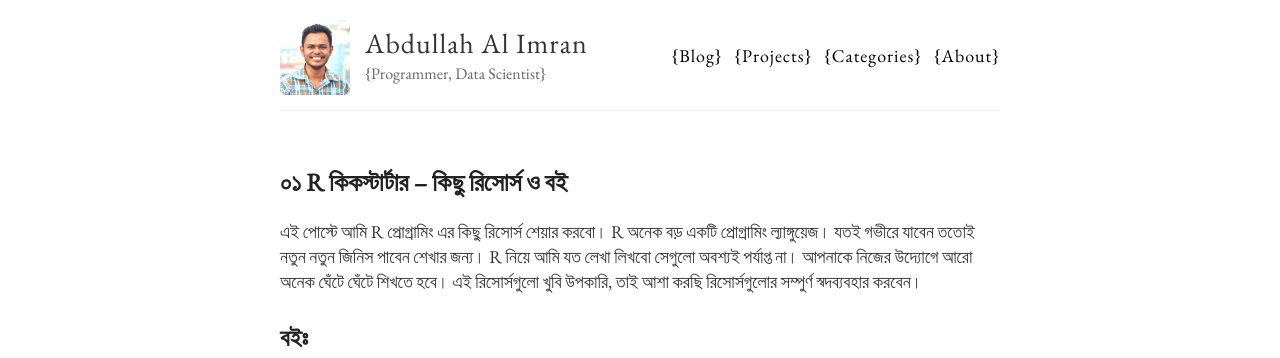
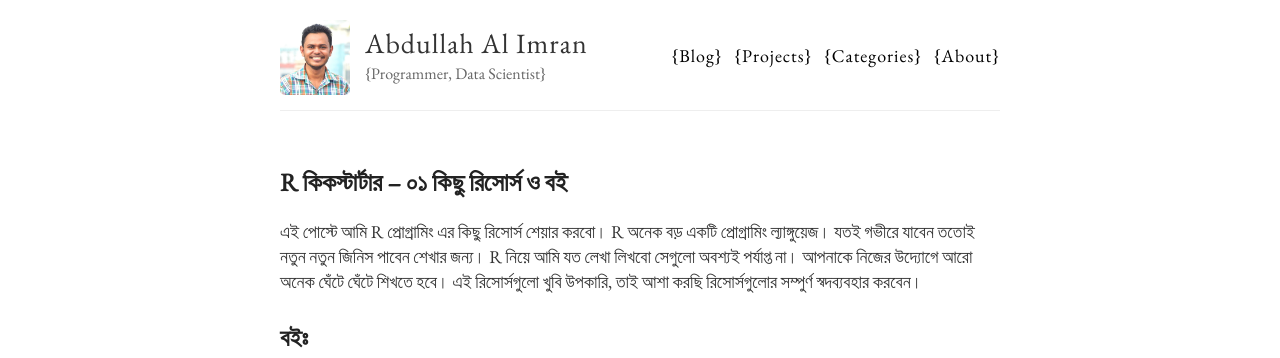
Before and after one commit to abdalimran/abdalimran.github.io, a Jekyll site: the page built from _posts/2016-7-28-r-প্রোগ্রামিং-রিসোর্স.md, in a window 1280 px wide. Shown: the top 358 px of the page. Built offline with Jekyll 4.4.1, drawn with Linux system fonts in a browser that asks for light colours.

Commit message:
Update 2016-7-28-r-প্রোগ্রামিং-রিসোর্স.md

```diff
--- a/_posts/2016-7-28-r-প্রোগ্রামিং-রিসোর্স.md
+++ b/_posts/2016-7-28-r-প্রোগ্রামিং-রিসোর্স.md
@@ -1,6 +1,6 @@
 ---
 layout: post
-title: ০১ R কিকস্টার্টার – কিছু রিসোর্স ও বই
+title: R কিকস্টার্টার – ০১ কিছু রিসোর্স ও বই
 ---
 এই পোস্টে আমি R প্রোগ্রামিং এর কিছু রিসোর্স শেয়ার করবো। R অনেক বড় একটি প্রোগ্রামিং ল্যাঙ্গুয়েজ। যতই গভীরে যাবেন ততোই নতুন নতুন জিনিস পাবেন শেখার জন্য। R নিয়ে আমি যত লেখা লিখবো সেগুলো অবশ্যই পর্যাপ্ত না। আপনাকে নিজের উদ্যোগে আরো অনেক ঘেঁটে ঘেঁটে শিখতে হবে। এই রিসোর্সগুলো খুবি উপকারি, তাই আশা করছি রিসোর্সগুলোর সম্পুর্ণ স্বদব্যবহার করবেন।
 
```
